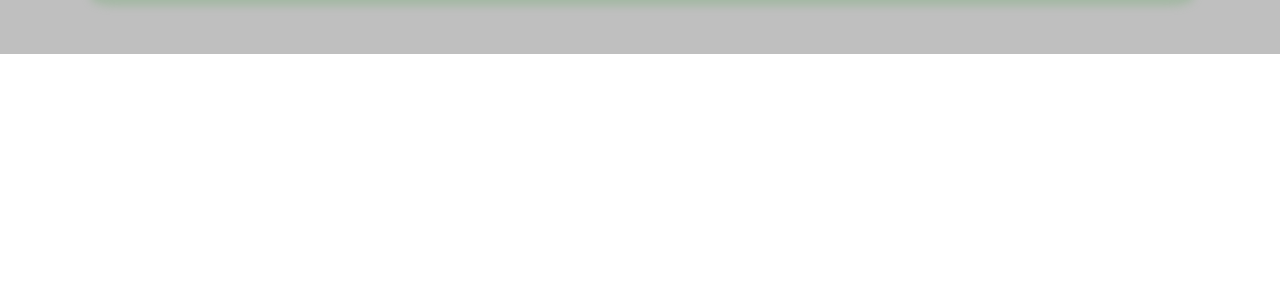
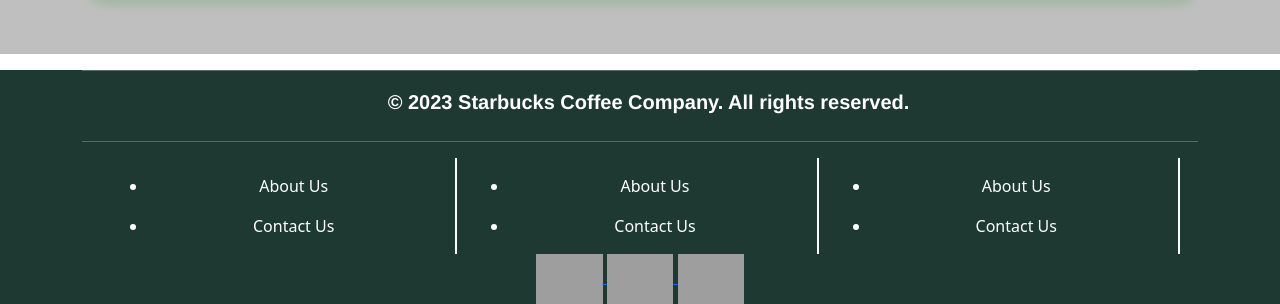
Before and after one commit to BNSaxena/Starbucks, a plain HTML site: page Index.html in a window 1280 px wide. Shown: the part 2306-2610 px from the top of the page. Before the commit the page ends 2360 px from the top, so only its background shows below. Drawn offline with nearby package versions, Linux system fonts and the light colour scheme; grey boxes are pictures that could not be loaded; a script that the page names is missing.

Commit message:
footer add

```diff
--- a/Index.html
+++ b/Index.html
@@ -217,12 +217,12 @@
                             <div class="card-body">
                                 <div class="card-title">
                                     <img src="images/veg_logo.png" alt="veglogo" class="veg_logo2">
-                                    <h5 class="card-title">Pumpkin spice latte</h5>
+                                    <h5 class="card-title">Pumpkin Spice Cream Cold Brew </h5>
                                 </div>
                                 <div class="card-subtitle">
-                                   <p class="shottxt">SHORT(237 ML)</p>
+                                   <p class="shottxt"> TALL(Tall Pumpkin Spice Cream Cold Brew) </p>
                                 </div>
-                                <p class="card-text">Our signature espresso and steamed milk with the celebrated flavor combination of pumpkin, cinnamon, nutmeg an ..</p>
+                                <p class="card-text">Our Cold Brew sweetened with vanilla syrup, topped with a pumpkin spice cold foam topping.Allergens-Milk </p>
 
                                     <div  class="left-item">
                                         <h6 class="itemamt">₹ 414.75</h6>
@@ -301,7 +301,43 @@
                     </br></br>
                 </div>
             </div>
+           <div class="footerdiv">
+                <div class="container">
+                    <footer>
+                        <hr/>
+                        <p class="footText">&copy; 2023 Starbucks Coffee Company. All rights reserved.</p>
+                        <hr/>
+                        <div class="footDiv">
+                            <ul>
+                                <li>About Us</li>
+                                <li>Contact Us</li>
+                            </ul>
+                        </div>
+                        <div class="footDiv">
+                            <ul>
+                                <li>About Us</li>
+                                <li>Contact Us</li>
+                            </ul>
+                        </div>
+                        <div class="footDiv noborder">
+                            <ul>
+                                <li>About Us</li>
+                                <li>Contact Us</li>
+                            </ul>
+                        </div>
+                        <a href="#">
+                            <img src="https://i.ibb.co/bsXv4bf/facebook.png" alt="fb" class="socialLogo"/>
+                        </a>
+                        <a href="#">
+                            <img src="https://i.ibb.co/8c9LJP1/insta.png" alt="insta" class="socialLogo"/>
+                        </a>
+                        <a href="#">
+                            <img src="https://i.ibb.co/w07K2Vn/youtube1.png" alt="yt" class="socialLogo"/>
+                        </a>
+                    </footer>
+                </div>
 
+           </div>
 
 
     <script src="https://cdn.jsdelivr.net/npm/bootstrap@5.0.2/dist/js/bootstrap.bundle.min.js" ></script>
--- a/css/indexstyle.css
+++ b/css/indexstyle.css
@@ -362,3 +362,25 @@
   .buttoncoffee:hover{
     background-color: white;
   }
+  .footerdiv{
+    background-color: #1e3932;
+  }
+  footer{
+    /* height: 80px; */
+    /* border:10px double orange */
+    text-align: center;
+    color: white
+}
+
+.footText{
+    font-size: 20px;
+}
+
+.footDiv{
+    display: inline-block;
+    width:32%;
+    border-right: 2px solid white;
+}
+.socialLogo{
+    height:50px
+}
```
